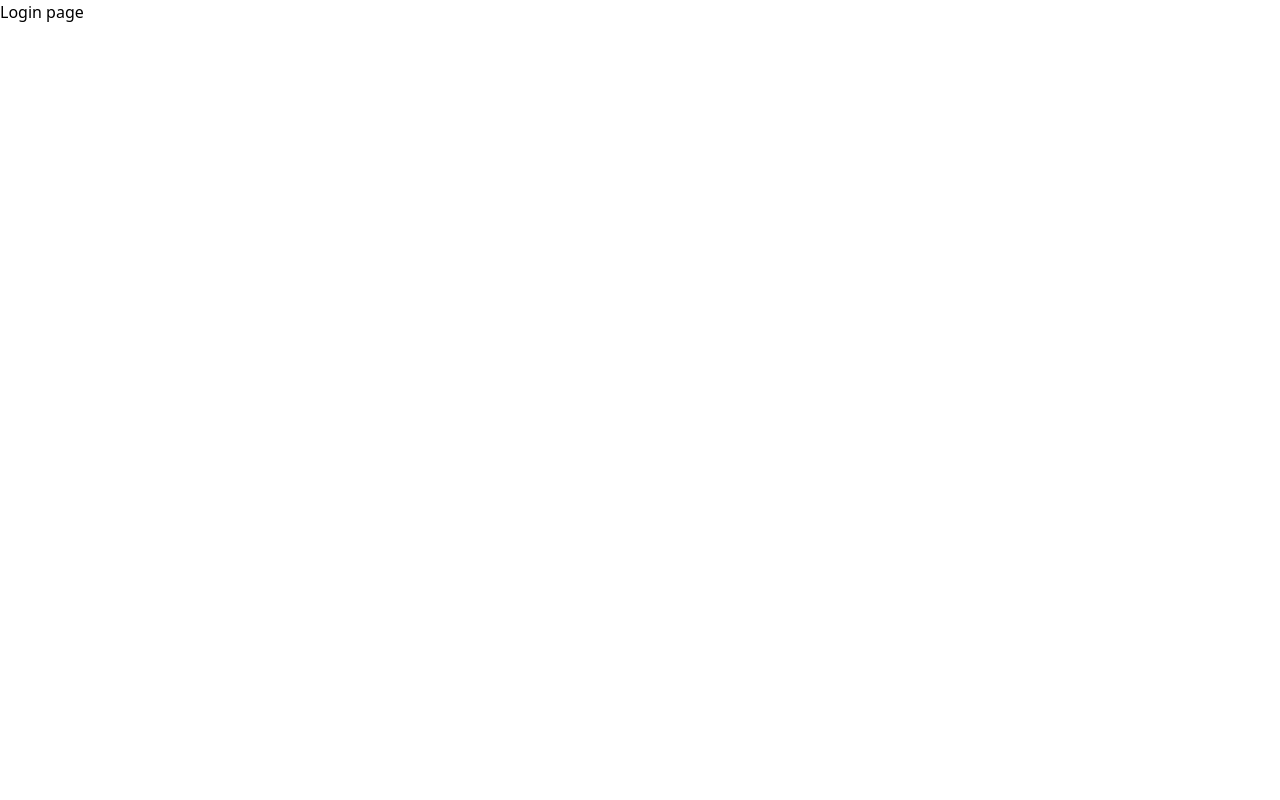
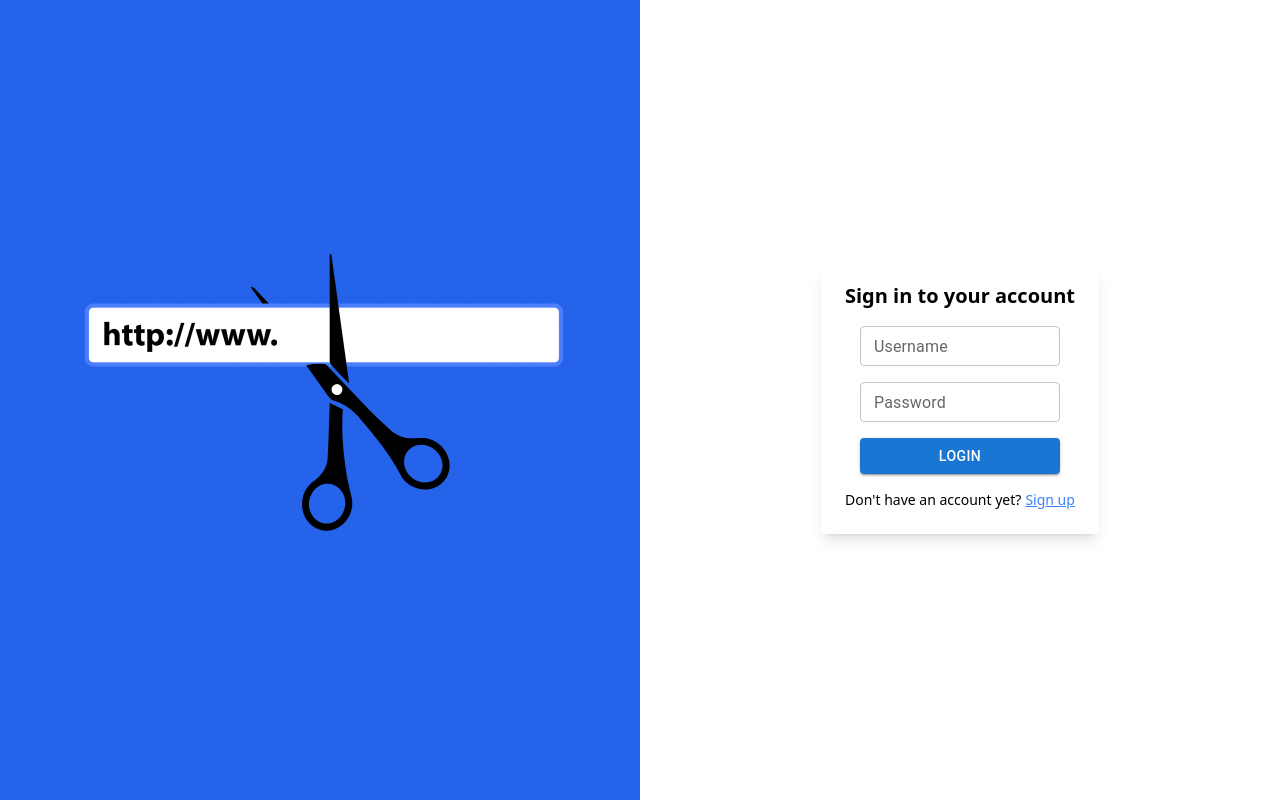
Before and after one commit to yequan99/URL-Shortener, a React (Create React App) app in the folder client/: page /login in a window 1280 px wide. Built offline with nearby package versions, Linux system fonts and the light colour scheme.

Commit message:
Added Login UI

```diff
--- a/client/package.json
+++ b/client/package.json
@@ -3,6 +3,9 @@
   "version": "0.1.0",
   "private": true,
   "dependencies": {
+    "@emotion/react": "^11.11.1",
+    "@emotion/styled": "^11.11.0",
+    "@mui/material": "^5.14.3",
     "@testing-library/jest-dom": "^5.17.0",
     "@testing-library/react": "^13.4.0",
     "@testing-library/user-event": "^13.5.0",
--- a/client/src/components/Login.tsx
+++ b/client/src/components/Login.tsx
@@ -1,7 +1,49 @@
+import { useNavigate } from 'react-router-dom'
+import { TextField, Button } from '@mui/material'
+import urlshortenerLogo from '../assets/urlshortener.png'
+
 export default function Login() {
+    const navigate = useNavigate()
+
     return (
-        <div>
-            Login page
+        <div className="flex flex-row w-full h-screen">
+            <div className="flex justify-center items-center w-[50%] bg-blue-600">
+                <img className="w-[80%]" src={urlshortenerLogo} alt="logo" />
+            </div>
+            <div className="flex justify-center items-center w-[50%]">
+                <div className="max-w-sm rounded overflow-hidden shadow-lg">
+                    <div className="flex flex-col justify-center items-center px-6 py-4">
+                        <div className="font-bold text-xl mb-2">Sign in to your account</div>
+                        <form>
+                            <div className="py-2">
+                                <TextField
+                                    label="Username"
+                                    size="small"
+                                    type="text"
+                                    name="Username"
+                                    sx={{ width: 200 }}
+                                />
+                            </div>
+                            <div className="py-2">
+                                <TextField
+                                    label="Password"
+                                    size="small"
+                                    type="password"
+                                    name="Password"
+                                    sx={{ width: 200 }}
+                                />
+                            </div>
+                            <div className="py-2">
+                                <Button variant="contained" sx={{ width: 200 }}>Login</Button>
+                            </div>
+                        </form>
+                        <div className="flex flex-row py-2 text-sm">
+                            <p className="pr-1">Don't have an account yet?</p>
+                            <button className="text-blue-500 underline" onClick={() => navigate("/register")}>Sign up</button>
+                        </div>
+                    </div>
+                </div>
+            </div>
         </div>
     )
 }
```
Also changed, not shown: client/src/assets/urlshortener.png (added), 1 other file (tests, documents, lock files or other folders).
